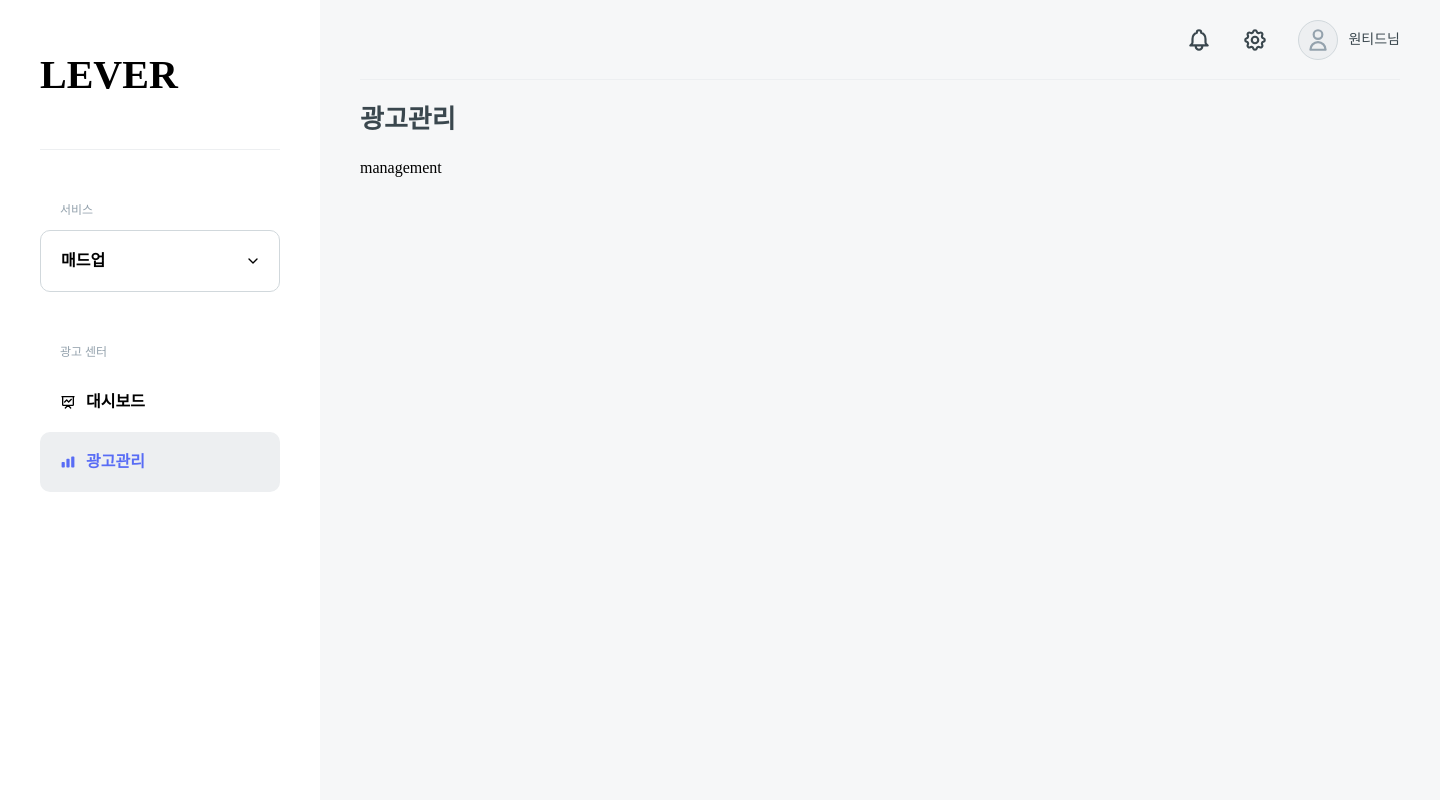
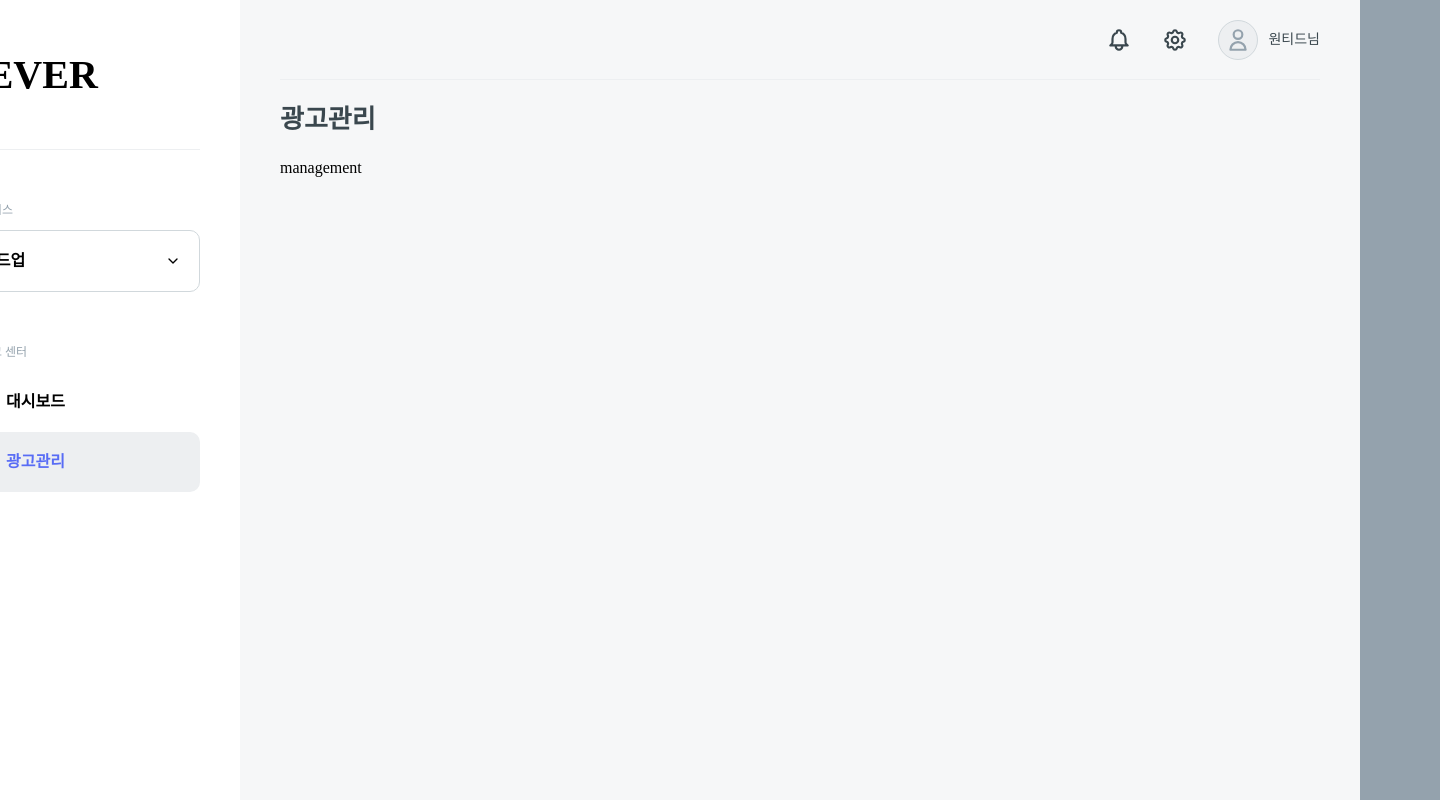
Before and after one commit to seonsy44/advertising-service, a React (Create React App) app: page /management in a window 1280 px wide. Shown: the whole page, 1440 px wide, since content can reach past the window. Built offline with nearby package versions, Linux system fonts and the light colour scheme.

Commit message:
design: Layout css 수정

```diff
--- a/src/components/Layout.tsx
+++ b/src/components/Layout.tsx
@@ -1,6 +1,6 @@
 import React from 'react';
 import styled from 'styled-components';
-import { flexBox } from '../styles/mixin';
+import { flexBox, positionCenterX } from '../styles/mixin';
 import PageTitle from './PageTitle';
 import SideBar from './SideBar';
 import TopBar from './TopBar';
@@ -27,6 +27,7 @@ export default Layout;
 const Container = styled.div`
   width: 1440px;
   height: 100vh;
+  ${positionCenterX()};
   ${flexBox('row', 'start')};
 `;
 
@@ -36,4 +37,7 @@ const Main = styled.div`
   padding: 0 40px 80px 40px;
   background-color: ${({ theme }) => theme.bg_g};
   overflow-y: scroll;
+  &::-webkit-scrollbar {
+    display: none;
+  }
 `;
--- a/src/components/SideBar.tsx
+++ b/src/components/SideBar.tsx
@@ -24,6 +24,7 @@ const Container = styled.div`
   width: 320px;
   height: 100%;
   padding: 0 40px;
+  background-color: ${({ theme }) => theme.bg_w};
   box-shadow: 4px 0px 10px rgba(0, 0, 0, 0.04);
 `;
 
--- a/src/styles/GlobalStyle.ts
+++ b/src/styles/GlobalStyle.ts
@@ -33,6 +33,7 @@ const GlobalStyle = createGlobalStyle`
   }
   body {
   	line-height: 1;
+    background-color: #94A2AD;
   }
   ol, ul {
   	list-style: none;
```
